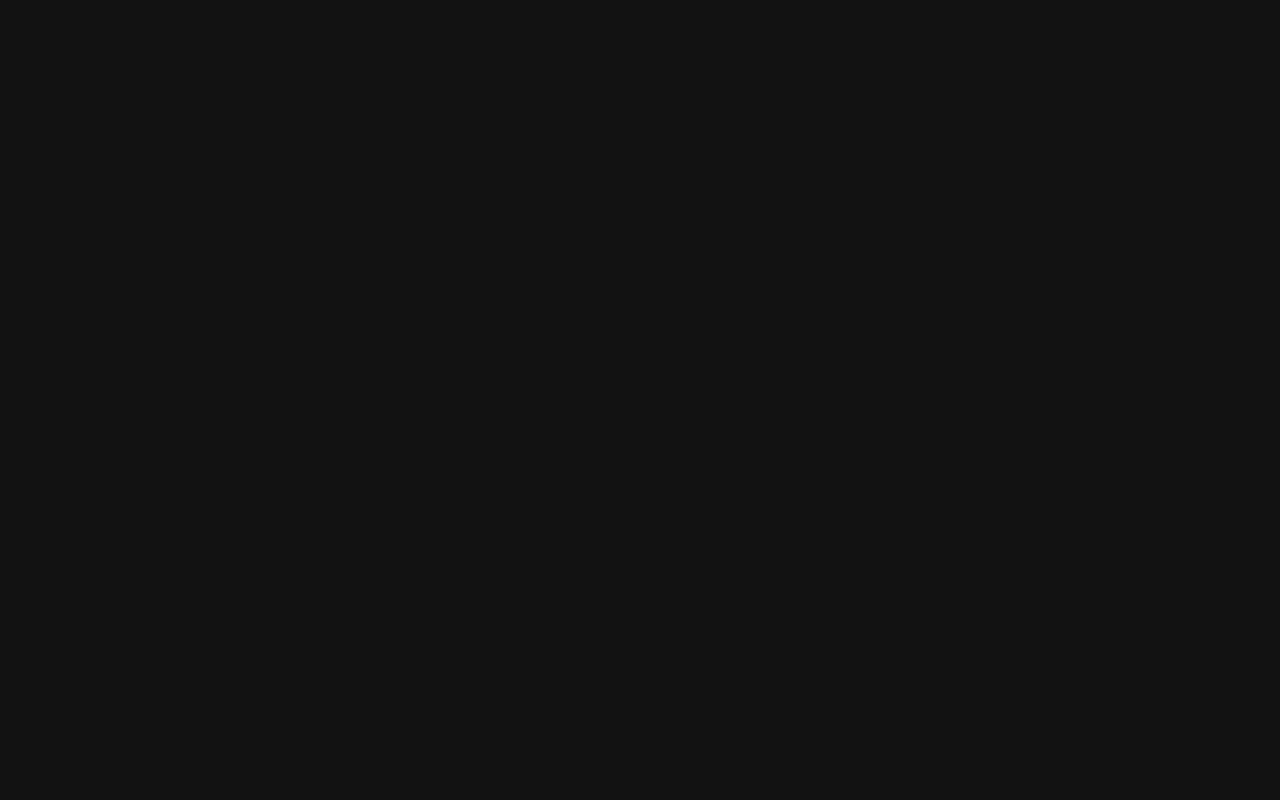
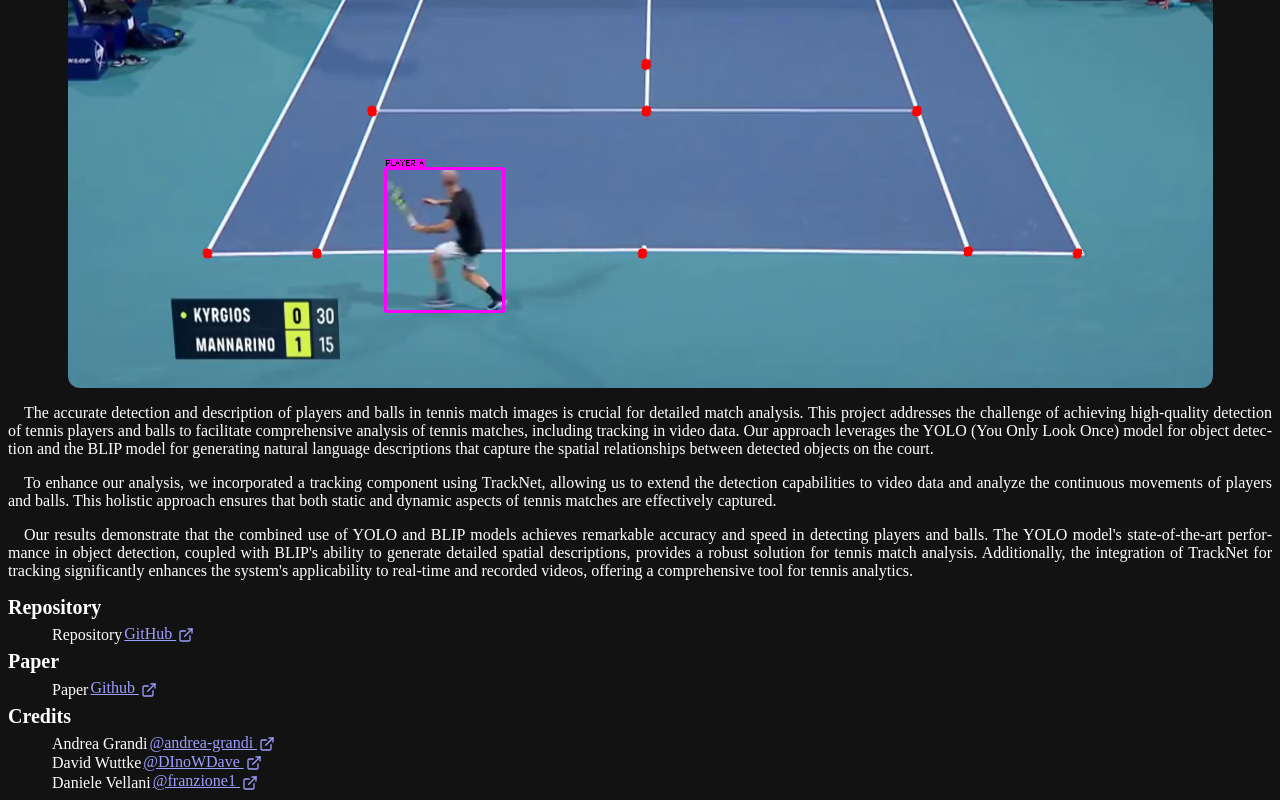
Before and after one commit to andrea-grandi/andreagrandiwebsite, a Next.js app: page /works/tennisdetections in a window 1280 px wide. Shown: the part 388-1188 px from the top of the page. Before the commit the page ends 800 px from the top, so only its background shows below. Built offline with nearby package versions, Linux system fonts and the light colour scheme.

Commit message:
update: works

```diff
--- a/pages/works/tennisdetections.js
+++ b/pages/works/tennisdetections.js
@@ -6,7 +6,8 @@ import {
   ListItem,
   UnorderedList,
   Heading,
-  Center
+  Center,
+  Image
 } from '@chakra-ui/react'
 import Layout from '../../components/layouts/article'
 import { ExternalLinkIcon } from '@chakra-ui/icons'
@@ -20,17 +21,72 @@ const Work = () => (
         Tennis Detections <Badge>May 2024 - July 2024</Badge>
       </Title>
 
+      <Heading as="h4" fontSize={16} my={6}>
+        <Center>Computer Vision and Cognitive Systems Project 2023/2024</Center>
+      </Heading>
+
+      <Center my={6}>
+        <Image src="/images/works/tennisdetections/tennisdetections.png" alt="icon" borderRadius="12px"/>
+      </Center>
+
       <P>
-        The accurate detection and description of players and balls in tennis
-        match images is crucial for detailed match analysis. This project addresses
-        the challenge of achieving high-quality detection of tennis players and balls
-        to facilitate comprehensive analysis of tennis matches, including tracking in
-        video data. Our approach leverages the YOLO (You Only Look Once) model for
-        object detection and the BLIP model for generating natural language descriptions
-        that capture the spatial relationships between detected objects on the court.
+        The accurate detection and description of players and balls in tennis match images is crucial for detailed match analysis. This project addresses the challenge of achieving high-quality detection of tennis players and balls to facilitate comprehensive analysis of tennis matches, including tracking in video data. Our approach leverages the YOLO (You Only Look Once) model for object detection and the BLIP model for generating natural language descriptions that capture the spatial relationships between detected objects on the court.
+      </P>
+      <P>
+To enhance our analysis, we incorporated a tracking component using TrackNet, allowing us to extend the detection capabilities to video data and analyze the continuous movements of players and balls. This holistic approach ensures that both static and dynamic aspects of tennis matches are effectively captured.
+      </P>
+      <P>
+Our results demonstrate that the combined use of YOLO and BLIP models achieves remarkable accuracy and speed in detecting players and balls. The YOLO model's state-of-the-art performance in object detection, coupled with BLIP's ability to generate detailed spatial descriptions, provides a robust solution for tennis match analysis. Additionally, the integration of TrackNet for tracking significantly enhances the system's applicability to real-time and recorded videos, offering a comprehensive tool for tennis analytics.
       </P>
 
+      <Heading as="h3" fontSize={20} my={6}>
+        Repository
+      </Heading>
+      <List ml={4} my={4}>
+      <ListItem>
+        <Meta>Repository</Meta>
+          <Link href="https://github.com/andrea-grandi/cvcs_project" target="_blank">
+            GitHub <ExternalLinkIcon mx="2px" />
+          </Link>
+        </ListItem>
+      </List>
 
+      <Heading as="h3" fontSize={20} my={6}>
+        Paper
+      </Heading>
+      <List ml={4} my={4}>
+      <ListItem>
+        <Meta>Paper</Meta>
+          <Link href="https://github.com/andrea-grandi/cvcs_project/blob/master/paper/Tennis_Player_and_Ball_Analysis.pdf" target="_blank">
+            Github <ExternalLinkIcon mx="2px" />
+          </Link>
+        </ListItem>
+      </List>
+
+
+      <Heading as="h3" fontSize={20} my={6}>
+        Credits
+      </Heading>
+      <List ml={4} my={4}>
+      <ListItem>
+        <Meta>Andrea Grandi</Meta>
+        <Link href="https://github.com/andrea-grandi" target="_blank">
+          @andrea-grandi <ExternalLinkIcon mx="2px" />
+        </Link>
+      </ListItem>
+      <ListItem>
+      <Meta>David Wuttke</Meta>
+        <Link href="https://github.com/DInoWDave" target="_blank">
+          @DInoWDave <ExternalLinkIcon mx="2px" />
+        </Link>
+      </ListItem>
+      <ListItem>
+        <Meta>Daniele Vellani</Meta>
+          <Link href="https://github.com/franzione1" target="_blank">
+            @franzione1 <ExternalLinkIcon mx="2px" />
+          </Link>
+        </ListItem>
+      </List>
 
 
     </Container>
```
Also changed, not shown: pages/works/signgloves.js (+76 -3 lines).
